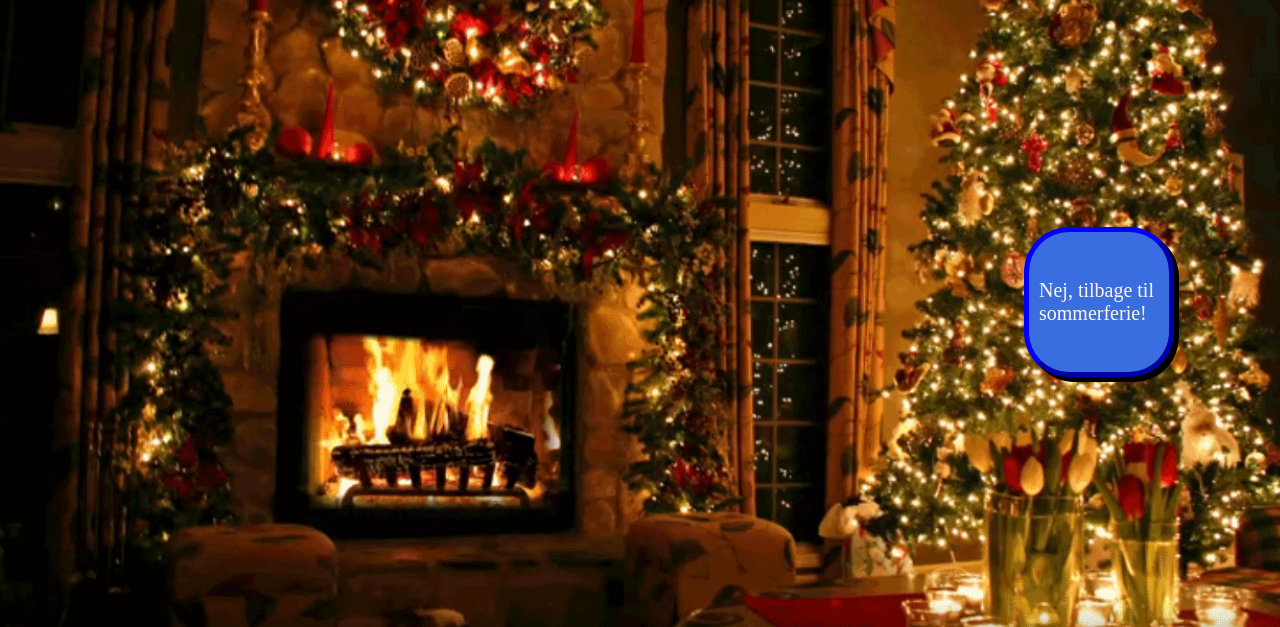
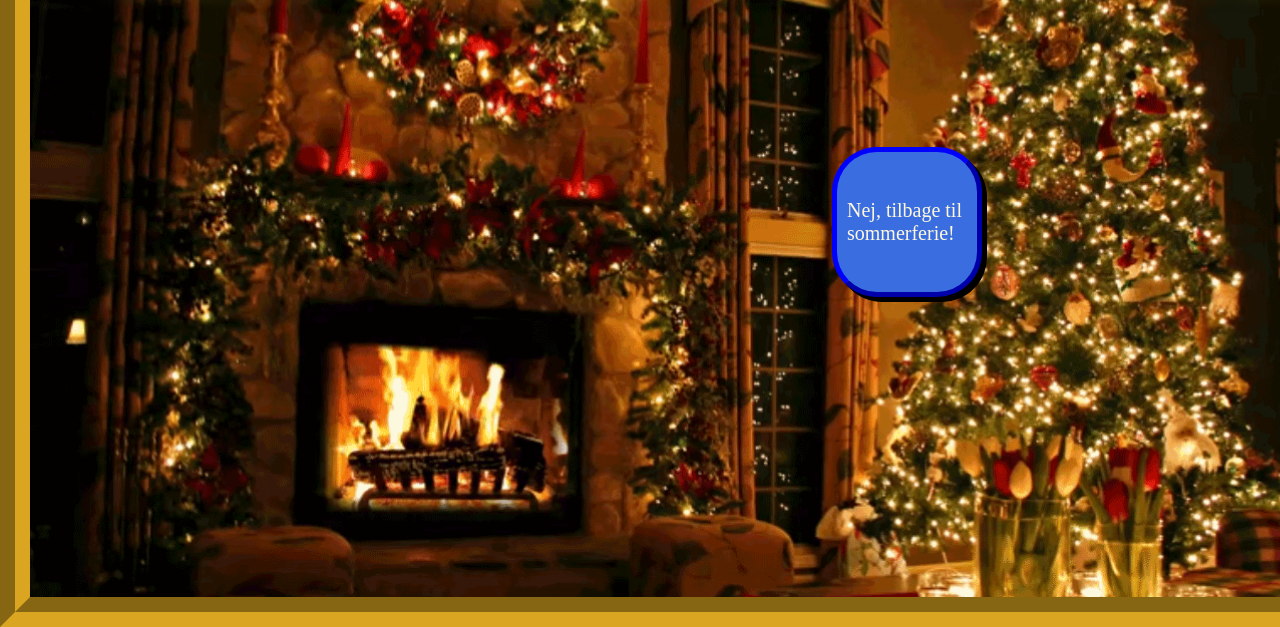
Before and after one commit to Johansen512/CounterTest, a plain HTML site: page jul.html in a window 1280 px wide. Shown: the part 173-800 px from the top of the page. Drawn offline with Linux system fonts and the light colour scheme.

Commit message:
nu med rettet knap og border

```diff
--- a/style.css
+++ b/style.css
@@ -4,12 +4,14 @@
 }
 
 html, body{
-
+background-color: antiquewhite;
     margin: 0;
     padding: 0;
+
 }
 
 .wrapper {
+    margin: auto;
     position: relative;
     display: flex;
     justify-content: center;
@@ -18,25 +20,32 @@ html, body{
     background-size: cover;
     font-size: 60px;
     text-shadow: 30px 10px 30px  #ebfa63;
-    background-color: rgb(253, 253, 252);
+    background-color: antiquewhite;
     width: 1500px;
     height: 800px;
+
+    border: goldenrod 30px solid;
+    border-style: groove;
 
 }
 
 .wrapper2 {
+    margin: auto;
     position: relative;
     display: flex;
     justify-content: center;
     align-items: top;
     background-image: url(img/Xmas.png);
     background-size: cover;
-    color: cornsilk;
+    color: antiquewhite;
     font-size: 60px;
     text-shadow: 30px 10px 30px  #ebfa63;
     background-color: rgb(253, 253, 252);
     width: 1500px;
     height: 800px;
+    border: goldenrod 30px solid;
+    border-style: groove;
+
 
 }
 
@@ -51,8 +60,8 @@ tidTilbageNu {
     display: flex;
     justify-content: center;
     align-items: center;
-    top: 50%;
-    left: 80%;
+    top: 40%;
+    left: 65%;
     font-size: 20px;
 
     border: blue 5px outset;
```
